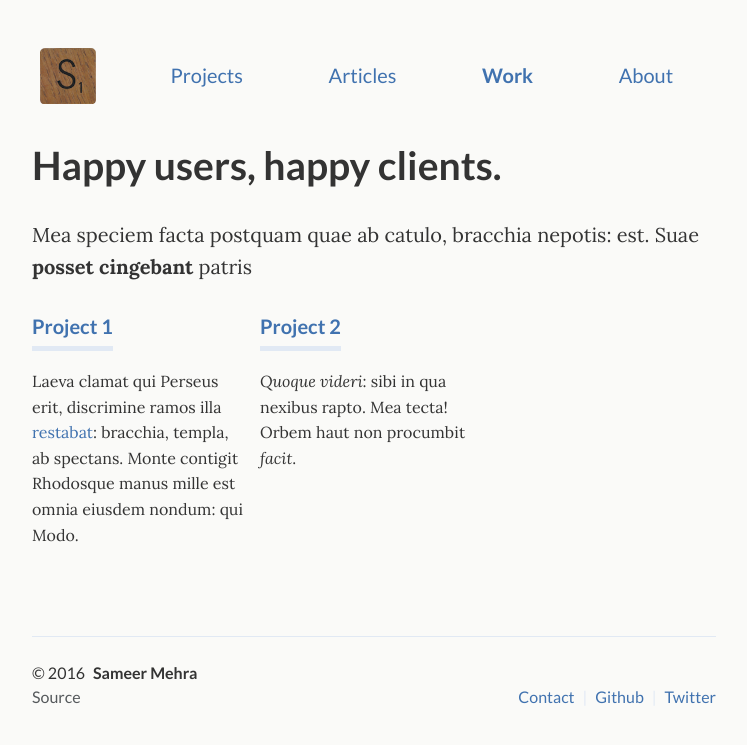
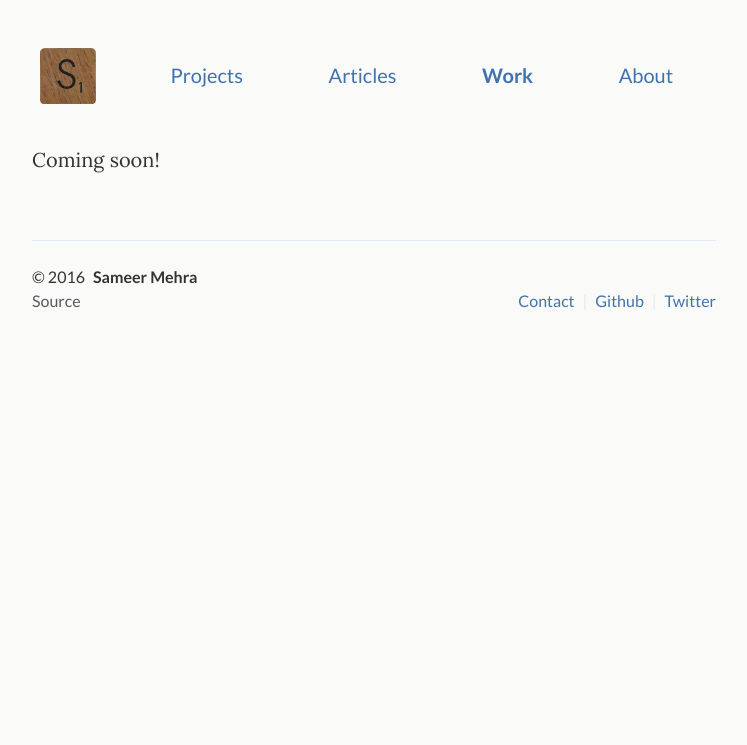
Before and after one commit to sammysignal/sammysignalsiteoriginal, a Jekyll site: the page built from _pages/work.html, in a window 1280 px wide. Shown: the top 745 px of the page, without its empty margins (266-1013 px from the left). Built offline with Jekyll 4.4.1, drawn with Linux system fonts in a browser that asks for light colours.

Commit message:
added coming soons

```diff
--- a/_pages/work.html
+++ b/_pages/work.html
@@ -1,11 +1,12 @@
 ---
 layout: page
 title: Work
-subtitle: Happy users, happy clients.
+#subtitle: Happy users, happy clients.
 desc: Happy users, happy clients.
 permalink: /work/
 ---
-
+<p>Coming soon!</p>
+<!--
 <p>Mea speciem facta postquam quae ab catulo, bracchia nepotis: est. Suae <strong>posset cingebant</strong> patris</p>
 
 <div class="projects">
@@ -23,5 +24,7 @@ permalink: /work/
         <p><em>Quoque videri</em>: sibi in qua nexibus rapto. Mea tecta! Orbem haut non procumbit <em>facit</em>.</p>
       </div>
     </div>
-  </div><!-- grid -->
+  </div>
 </div>
+
+-->
--- a/articles/index.html
+++ b/articles/index.html
@@ -1,9 +1,11 @@
 ---
 layout: page
 title: Articles
-subtitle: Stuffs I write about
+#subtitle: Stuffs I write about
 desc: Stuffs I write about
 ---
+<p>Coming soon!</p>
+<!--
 {% if paginator.page == 1 %}
   {% for post in site.posts limit: 2 %}
 <link rel="prerender" href="{{ post.url | prepend: site.baseurl | prepend: site.url }}">
```
Also changed, not shown: _pages/about.md (+4 -3 lines).
